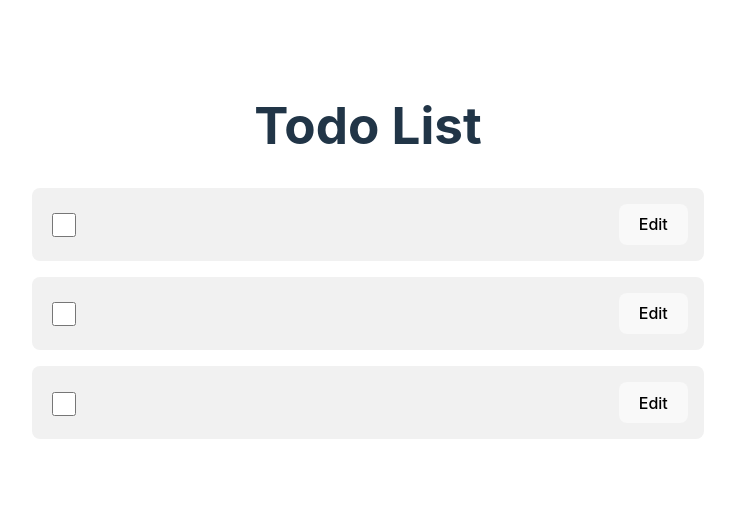
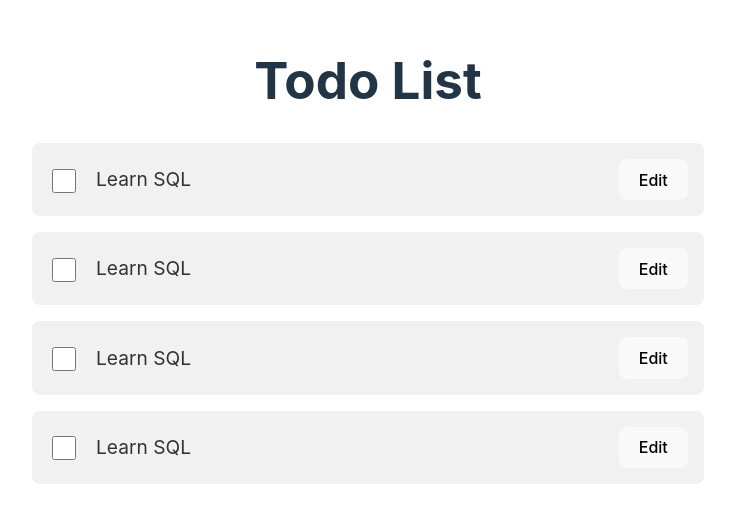
Before and after one commit to larissapissurno/todo-list-react-vite, a React (Vite) app: page / in a window 1280 px wide. Shown: the part 149-672 px from the top of the page, without its empty margins (272-1007 px from the left). Built offline with nearby package versions, Linux system fonts and the light colour scheme.

Commit message:
passa descrição do componente através da prop description

```diff
--- a/src/App.jsx
+++ b/src/App.jsx
@@ -26,9 +26,10 @@ function App() {
     <>
       <h1>Todo List</h1>
 
-      <TodoItem />
-      <TodoItem />
-      <TodoItem />
+      <TodoItem description="Learn SQL" />
+      <TodoItem description="Learn SQL" />
+      <TodoItem description="Learn SQL" />
+      <TodoItem description="Learn SQL" />
     </>
   );
 }
```
